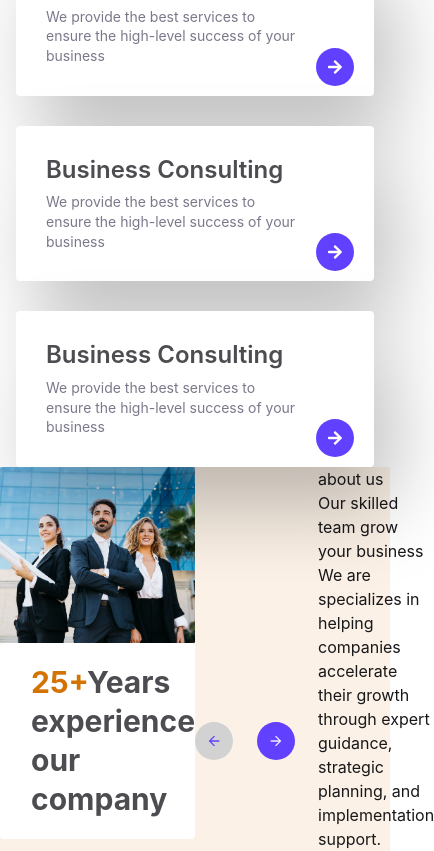
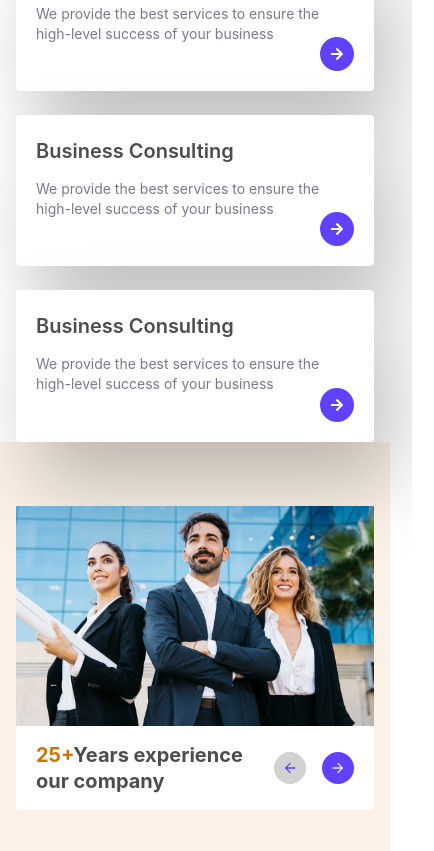
Before and after one commit to nisad2001/nexigen-home-page-3, a React (Vite) app: page / in a window 390 px wide. Shown: the part 1188-2039 px from the top of the page, 434 px wide, since content can reach past the window. Built offline with nearby package versions, Linux system fonts and the light colour scheme.

Commit message:
Fix: Made BannerCard responsive for small devices, added proper padding and arrow spacing

```diff
--- a/src/Components/Section/AboutUs/AboutUs.jsx
+++ b/src/Components/Section/AboutUs/AboutUs.jsx
@@ -1,40 +1,77 @@
 import React from "react";
 import { IoMdArrowBack, IoMdArrowForward } from "react-icons/io";
+import { MdOutlineCheck } from "react-icons/md";
 
 const AboutUs = () => {
   return (
-    <div className='bg-[#FBF1E6] max-w-[1170px] flex justify-between mx-auto gap-[123px] '>
-      <div className='w-1/2 '>
+    <div className='bg-[#FBF1E6]'>
+      <div className='flex flex-col md:flex-row justify-between mx-auto gap-10 md:gap-[123px] max-w-[1170px] px-4 md:px-0'>
+        {/* Left */}
+        <div className='w-full md:w-1/2 mt-16 md:mt-[178px] mb-12 md:mb-[87px]'>
           <div className='w-full'>
-          <img src='/public/assets/images/aboutImg .png' alt='' />
+            <img
+              src='/public/assets/images/aboutImg .png'
+              alt='about'
+              className='w-full h-[220px] md:h-[353px] object-cover'
+            />
           </div>
-        <div className='flex items-center justify-between py-5 px-[31px] bg-[#FFFFFF] rounded-[4px] max-w-[553px]'>
+
+          <div className='flex items-center justify-between py-4 md:py-5 px-5 md:px-[31px] bg-white rounded-[4px] max-w-[553px] '>
             <div>
-            <h1 className='text-[#4D4C50]  font-bold text-[30px] leading-[130%]'>
-              <span className='text-[#D37302] '>25+</span>
+              <h1 className='text-[#4D4C50] font-bold text-[20px] md:text-[30px] leading-[130%]'>
+                <span className='text-[#D37302]'>25+</span>
                 Years experience <br /> our company
               </h1>
             </div>
-          <div className='flex gap-6 '>
-            <span className='bg-[#D3D2D3] text-[#6140FF] rounded-full w-[38px] h-[38px] flex items-center justify-center'>
-              <IoMdArrowBack />
+
+            <div className='flex gap-4 md:gap-6'>
+              <span className='bg-[#D3D2D3] text-[#6140FF] rounded-full w-[32px] h-[32px] md:w-[38px] md:h-[38px] flex items-center justify-center'>
+                <IoMdArrowBack size={16} />
               </span>
-            <span className='bg-[#6140FF] text-[#EFECFF] rounded-full w-[38px] h-[38px] flex items-center justify-center'>
-              <IoMdArrowForward />
+
+              <span className='bg-[#6140FF] text-[#EFECFF] rounded-full w-[32px] h-[32px] md:w-[38px] md:h-[38px] flex items-center justify-center'>
+                <IoMdArrowForward size={16} />
               </span>
             </div>
           </div>
         </div>
 
-      {/* right  */}
-      <div className='w-1/2'>
-        <h4>about us</h4>
-        <h2>Our skilled team grow your business</h2>
-        <p>
+        {/* Right */}
+        <div className='w-full md:w-1/2 mt-0 md:mt-[178px] mb-12 md:mb-[87px] text-center md:text-left'>
+          <h4 className='text-[#D37302] font-medium uppercase text-[14px] md:text-[16px] leading-[22px] mb-4'>
+            about us
+          </h4>
+
+          <h2 className='font-semibold text-[26px] md:text-[48px] leading-[120%] text-[#0D083A] mb-4'>
+            Our skilled team <br /> grow your business
+          </h2>
+
+          <p className='font-normal text-[#7A798B] text-[14px] md:text-[16px] leading-[22px] md:leading-[24px] mb-6'>
             We are specializes in helping companies accelerate their growth
             through expert guidance, strategic planning, and implementation
             support.
           </p>
+
+          {[
+            "Performing market research",
+            "Providing information to a client",
+            "Strategic planning",
+          ].map((item, index) => (
+            <p
+              key={index}
+              className='flex items-center justify-center md:justify-start mb-4 text-[14px] md:text-[16px]'
+            >
+              <span className='border border-[#D37302] text-[#D37302] rounded-full w-[18px] h-[18px] flex items-center justify-center mr-2'>
+                <MdOutlineCheck size={14} />
+              </span>
+              {item}
+            </p>
+          ))}
+
+          <button className='mt-8 md:mt-12 bg-[#6140FF] text-white py-3 md:py-4 px-6 md:px-9 rounded-[8px] w-full md:w-auto mx-auto md:mx-0'>
+            Discover More
+          </button>
+        </div>
       </div>
     </div>
   );
--- a/src/Components/Section/Banner/BannerCard/BannerCard.jsx
+++ b/src/Components/Section/Banner/BannerCard/BannerCard.jsx
@@ -3,21 +3,37 @@ import { FaArrowRight } from "react-icons/fa";
 
 const BannerCard = () => {
   return (
-    <div className='max-w-[1170px] mx-auto px-4 lg:px-0 grid grid-cols-1 md:grid-cols-2 lg:grid-cols-3 gap-[30px]'>
-      {/* Card 1 */}
-      <div className='py-[30px] pr-[30px] lg:pr-[98px] pl-[30px] bg-white shadow-[20px_40px_80px_rgba(0,0,0,0.25)] relative rounded-[4px]'>
-        <h1 className='font-semibold text-2xl leading-[120%] text-[#4D4C50] mb-2'>
+    <div
+      className='absolute lg:absolute relative max-w-[1170px] mx-auto px-4 lg:px-0
+                    grid grid-cols-1 md:grid-cols-2 lg:grid-cols-3 gap-6 lg:gap-[30px]'
+    >
+      {[1, 2, 3].map((item) => (
+        <div
+          key={item}
+          className='relative lg:left-[173px] lg:-top-[50%]
+                     py-6 lg:py-[30px]
+                     px-5 lg:pl-[30px] lg:pr-[98px]
+                     bg-white
+                     shadow-[20px_40px_80px_rgba(0,0,0,0.25)]
+                     rounded-[4px]'
+        >
+          {/* Content */}
+          <h1 className='font-semibold text-xl lg:text-2xl leading-[120%] text-[#4D4C50] mb-4'>
             Business Consulting
           </h1>
 
-        <p className='text-[#7A798B] text-[14px] leading-[140%]'>
-          We provide the best services to <br />
+          <p className='text-[#7A798B] text-[14px] leading-[140%] mb-6'>
+            We provide the best services to <br className='hidden sm:block' />
             ensure the high-level success of your business
           </p>
 
           {/* Arrow */}
-        <span className='absolute bottom-[10px] right-[20px] bg-[#6140FF] rounded-full text-white w-[38px] h-[38px] flex items-center justify-center'>
-          <FaArrowRight />
+          <span
+            className='absolute bottom-5 right-5 lg:bottom-[10px] lg:right-[20px]
+                           bg-[#6140FF] rounded-full text-white w-[34px] h-[34px]
+                           lg:w-[38px] lg:h-[38px] flex items-center justify-center'
+          >
+            <FaArrowRight size={14} />
           </span>
 
           {/* Image (Hidden on small device) */}
@@ -25,46 +41,7 @@ const BannerCard = () => {
             <img src='/assets/images/bannercardImg.png' alt='' />
           </div>
         </div>
-
-      {/* Card 2 */}
-      <div className='py-[30px] pr-[30px] lg:pr-[98px] pl-[30px] bg-white shadow-[20px_40px_80px_rgba(0,0,0,0.25)] relative rounded-[4px]'>
-        <h1 className='font-semibold text-2xl leading-[120%] text-[#4D4C50] mb-2'>
-          Business Consulting
-        </h1>
-
-        <p className='text-[#7A798B] text-[14px] leading-[140%]'>
-          We provide the best services to <br />
-          ensure the high-level success of your business
-        </p>
-
-        <span className='absolute bottom-[10px] right-[20px] bg-[#6140FF] rounded-full text-white w-[38px] h-[38px] flex items-center justify-center'>
-          <FaArrowRight />
-        </span>
-
-        <div className='hidden lg:block absolute top-0 left-[290px]'>
-          <img src='/assets/images/bannercardImg.png' alt='' />
-        </div>
-      </div>
-
-      {/* Card 3 */}
-      <div className='py-[30px] pr-[30px] lg:pr-[98px] pl-[30px] bg-white shadow-[20px_40px_80px_rgba(0,0,0,0.25)] relative rounded-[4px]'>
-        <h1 className='font-semibold text-2xl leading-[120%] text-[#4D4C50] mb-2'>
-          Business Consulting
-        </h1>
-
-        <p className='text-[#7A798B] text-[14px] leading-[140%]'>
-          We provide the best services to <br />
-          ensure the high-level success of your business
-        </p>
-
-        <span className='absolute bottom-[10px] right-[20px] bg-[#6140FF] rounded-full text-white w-[38px] h-[38px] flex items-center justify-center'>
-          <FaArrowRight />
-        </span>
-
-        <div className='hidden lg:block absolute top-0 left-[290px]'>
-          <img src='/assets/images/bannercardImg.png' alt='' />
-        </div>
-      </div>
+      ))}
     </div>
   );
 };
```
Lines whose indentation alone changed are shown as unchanged.
